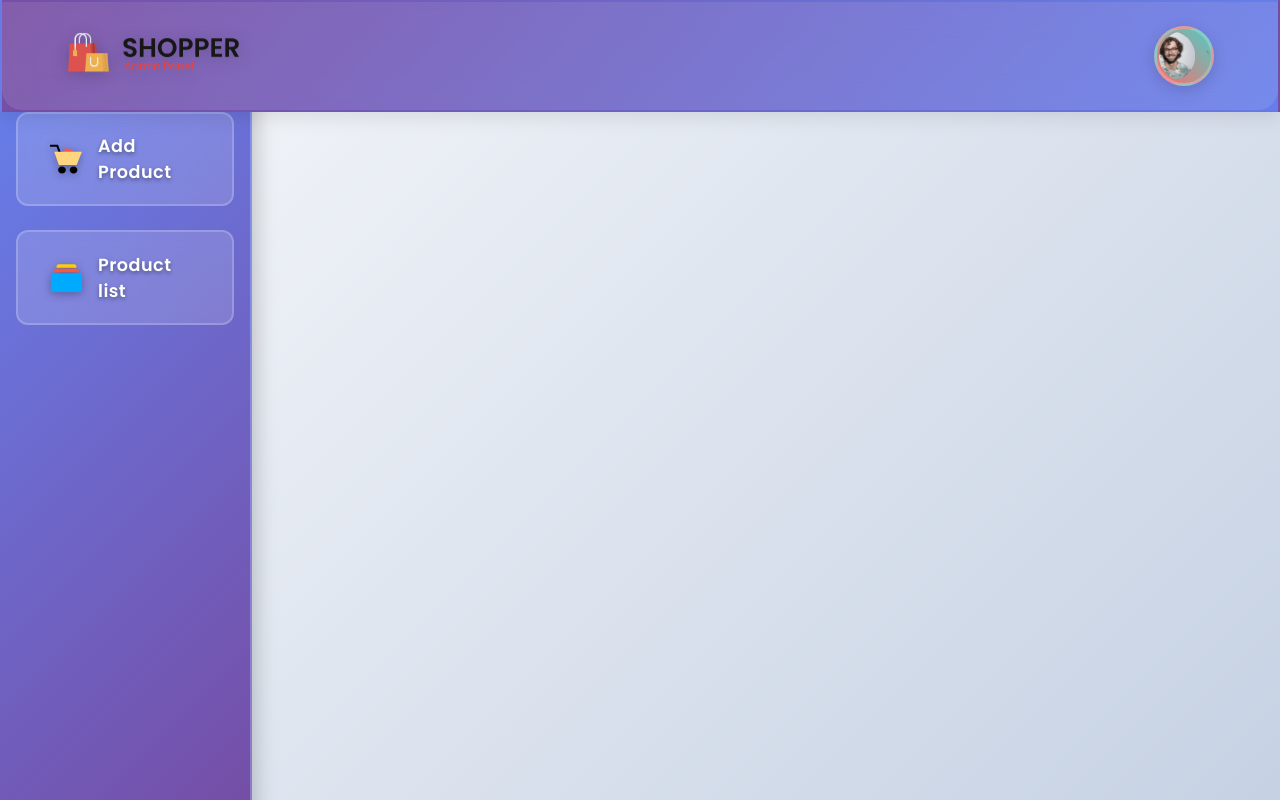
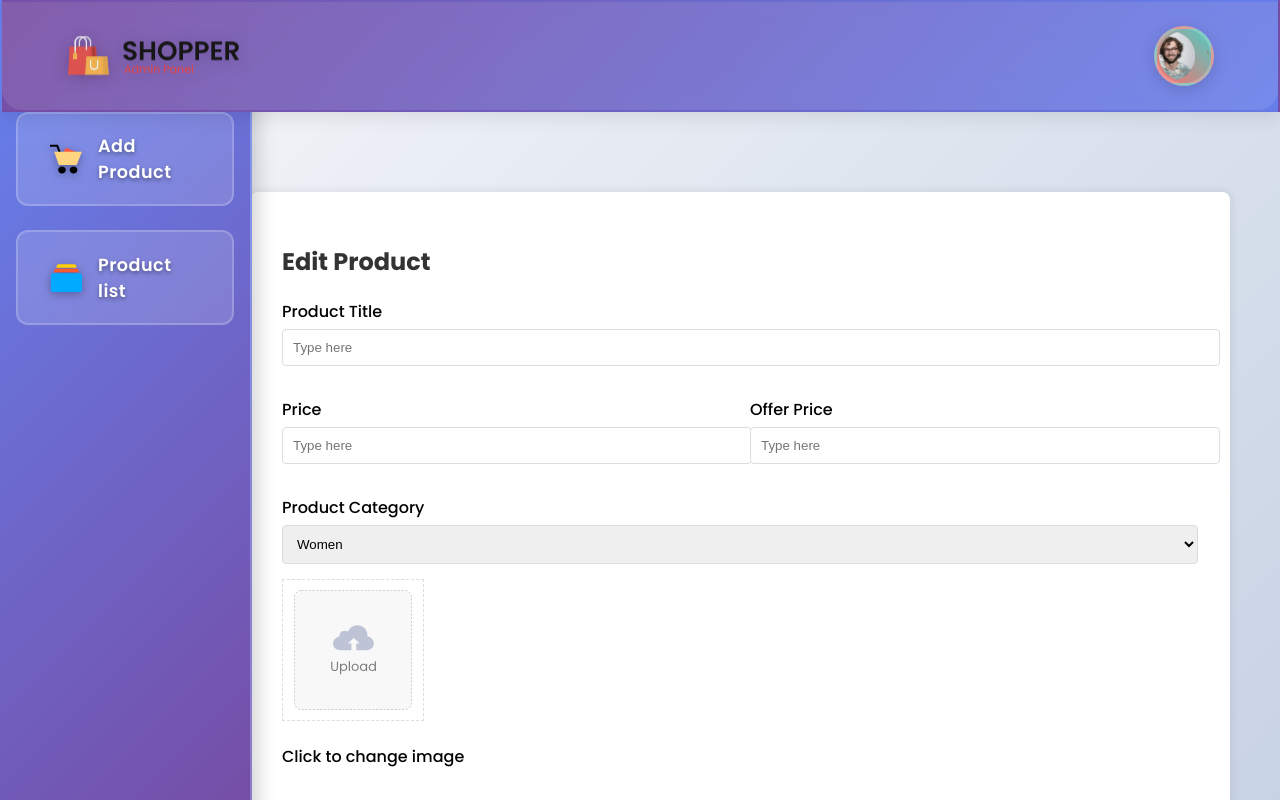
Before and after one commit to Muntahasiddique/Ecommerce_Mern, a React (Vite) app in the folder admin/: page /editproduct/1 in a window 1280 px wide. Shown: the top 800 px of the page. Built offline with nearby package versions, Linux system fonts and the light colour scheme; no server answers.

Commit message:
Added admin update product functionality

```diff
--- /dev/null
+++ b/admin/src/Components/EditProduct/EditProduct.css
@@ -0,0 +1,62 @@
+.EditProduct {
+  margin: 20px 50px;
+  padding: 20px;
+  background: white;
+  border-radius: 8px;
+  box-shadow: 0 0 10px rgba(0, 0, 0, 0.1);
+}
+
+.EditProduct h2 {
+  margin-bottom: 20px;
+  color: #333;
+}
+
+.EditProduct-itemfeild {
+  margin-bottom: 15px;
+}
+
+.EditProduct-itemfeild p {
+  margin-bottom: 5px;
+  font-weight: 500;
+}
+
+.EditProduct-itemfeild input,
+.EditProduct-selector {
+  width: 100%;
+  padding: 10px;
+  border: 1px solid #ddd;
+  border-radius: 4px;
+}
+
+.EditProduct-price {
+  display: flex;
+  gap: 20px;
+}
+
+.EditProduct-price .EditProduct-itemfeild {
+  flex: 1;
+}
+
+.EditProduct-thumbnail-img {
+  width: 120px;
+  height: 120px;
+  object-fit: contain;
+  border: 1px dashed #ddd;
+  padding: 10px;
+  cursor: pointer;
+}
+
+.EditProduct-btn {
+  background: #4CAF50;
+  color: white;
+  border: none;
+  padding: 10px 20px;
+  border-radius: 4px;
+  cursor: pointer;
+  font-size: 16px;
+  margin-top: 20px;
+}
+
+.EditProduct-btn:hover {
+  background: #45a049;
+}
--- /dev/null
+++ b/admin/src/Components/EditProduct/EditProduct.jsx
@@ -0,0 +1,187 @@
+import './EditProduct.css';
+import upload_area from '../../assets/upload_area.svg';
+import { useState, useEffect } from 'react';
+import { useParams, useNavigate } from 'react-router-dom';
+
+const EditProduct = () => {
+  const { productId } = useParams();
+  const navigate = useNavigate();
+  const [image, setImage] = useState(false);
+  const [productDetails, setProductDetails] = useState({
+    id: "",
+    name: "",
+    image: "",
+    category: "women",
+    new_price: "",
+    old_price: "",
+  });
+  const [loading, setLoading] = useState(true);
+
+  useEffect(() => {
+    fetchProduct();
+  }, [productId]);
+
+  const fetchProduct = async () => {
+    try {
+      const response = await fetch(`http://localhost:4000/product/${productId}`);
+
+      // Check if response is OK
+      if (!response.ok) {
+        throw new Error(`HTTP error! status: ${response.status}`);
+      }
+
+      // Check content type to ensure it's JSON
+      const contentType = response.headers.get('content-type');
+      if (!contentType || !contentType.includes('application/json')) {
+        throw new TypeError("Response is not JSON");
+      }
+
+      const product = await response.json();
+      setProductDetails(product);
+      setLoading(false);
+    } catch (error) {
+      console.error("Error fetching product:", error);
+      alert("Failed to fetch product details");
+      setLoading(false);
+    }
+  };
+
+  const ImageHandler = (e) => {
+    setImage(e.target.files[0]);
+  };
+
+  const ChangeHandler = (e) => {
+    setProductDetails({ ...productDetails, [e.target.name]: e.target.value });
+  };
+
+  const UpdateProduct = async () => {
+    let updatedProduct = { ...productDetails };
+
+    // If a new image was selected, upload it first
+    if (image) {
+      try {
+        let formData = new FormData();
+        formData.append('product', image);
+
+        const uploadResponse = await fetch('http://localhost:4000/upload', {
+          method: 'POST',
+          body: formData,
+        });
+
+        const uploadData = await uploadResponse.json();
+        if (uploadData.success) {
+          updatedProduct.image = uploadData.image_url;
+        } else {
+          alert("Failed to upload image");
+          return;
+        }
+      } catch (error) {
+        console.error("Error uploading image:", error);
+        alert("Failed to upload image");
+        return;
+      }
+    }
+
+    // Update the product
+    try {
+      const response = await fetch('http://localhost:4000/updateproduct', {
+        method: 'POST',
+        headers: {
+          'Content-Type': 'application/json',
+        },
+        body: JSON.stringify(updatedProduct),
+      });
+
+      const data = await response.json();
+      if (data.success) {
+        alert("Product Updated Successfully");
+        navigate('/listproduct'); // Redirect to product list
+      } else {
+        alert("Failed to Update Product");
+      }
+    } catch (error) {
+      console.error("Error updating product:", error);
+      alert("Failed to update product");
+    }
+  };
+
+  if (loading) {
+    return <div className="EditProduct">Loading...</div>;
+  }
+
+  return (
+    <div className='EditProduct'>
+      <h2>Edit Product</h2>
+      <div className="EditProduct-itemfeild">
+        <p>Product Title</p>
+        <input
+          value={productDetails.name}
+          onChange={ChangeHandler}
+          type="text"
+          name="name"
+          placeholder='Type here'
+        />
+      </div>
+      <div className="EditProduct-price">
+        <div className="EditProduct-itemfeild">
+          <p>Price</p>
+          <input
+            value={productDetails.old_price}
+            onChange={ChangeHandler}
+            type="text"
+            name="old_price"
+            placeholder='Type here'
+          />
+        </div>
+        <div className="EditProduct-itemfeild">
+          <p>Offer Price</p>
+          <input
+            value={productDetails.new_price}
+            onChange={ChangeHandler}
+            type="text"
+            name="new_price"
+            placeholder='Type here'
+          />
+        </div>
+      </div>
+      <div className="EditProduct-itemfeild">
+        <p>Product Category</p>
+        <select
+          value={productDetails.category}
+          onChange={ChangeHandler}
+          name="category"
+          className='EditProduct-selector'
+        >
+          <option value="women">Women</option>
+          <option value="men">Men</option>
+          <option value="kid">Kid</option>
+        </select>
+      </div>
+      <div className="EditProduct-itemfeild">
+        <label htmlFor="file-input">
+          <img
+            src={image ? URL.createObjectURL(image) : productDetails.image || upload_area}
+            alt=""
+            className='EditProduct-thumbnail-img'
+          />
+          <p>Click to change image</p>
+        </label>
+        <input
+          onChange={ImageHandler}
+          type="file"
+          name="image"
+          id="file-input"
+          hidden
+        />
+      </div>
+      <button
+        className='EditProduct-btn'
+        onClick={UpdateProduct}
+      >
+        Update Product
+      </button>
+    </div>
+  );
+};
+
+export default EditProduct;
--- a/admin/src/Components/ListProduct/ListProduct.jsx
+++ b/admin/src/Components/ListProduct/ListProduct.jsx
@@ -1,6 +1,7 @@
 import { useEffect, useState } from "react";
 import "./ListProduct.css";
 import cross_icon from '../../assets/cross_icon.png'
+import { Link } from "react-router-dom";
 const ListProduct = () => {
   const [allproducts, setallproducts] = useState([]);
 
@@ -37,18 +38,27 @@ const ListProduct = () => {
         <p>Old Price</p>
         <p>New Price</p>
         <p>Category</p>
+          <p>Edit</p>
         <p>Remove</p>
       </div>
       <div className="listproduct-allproducts">
         <hr />
         {allproducts.map((product,index)=>{
-           return    <div  key={index}       className="listProduct-formate-main listProduct-Formate ">
+           return    <div key={index} className="listProduct-formate-main listProduct-Formate">
   <img src={product.image} alt="" className="listproduct-product-icon" />
   <p>{product.name}</p>
   <p>${product.old_price}</p>
   <p>${product.new_price}</p>
   <p>{product.category}</p>
-                 <img src={cross_icon} onClick ={()=>{remove_product(product.id)}}  className="listproduct-removeicon" alt="" />
+  <Link to={`/editproduct/${product.id}`}>
+    <img src={cross_icon} className="listproduct-editicon" alt="Edit" />
+  </Link>
+  <img
+    src={cross_icon}
+    onClick={() => {remove_product(product.id)}}
+    className="listproduct-removeicon"
+    alt="Remove"
+  />
 </div>
         })}
       </div>
--- a/admin/src/Pages/Admin/Admin.jsx
+++ b/admin/src/Pages/Admin/Admin.jsx
@@ -1,6 +1,8 @@
 import AddProduct from '../../Components/AddProduct/AddProduct'
+import EditProduct from '../../Components/EditProduct/EditProduct'
 import ListProduct from '../../Components/ListProduct/ListProduct'
 import Sidebar from '../../Components/Sidebar/Sidebar'
+import { Navigate } from 'react-router-dom'
 import  './Admin.css'
 import { Router ,Routes,Route } from 'react-router-dom'
 const Admin = () => {
@@ -8,8 +10,12 @@ const Admin = () => {
     <div className='Admin' >
       <Sidebar />
       <Routes>
+          <Route path="/" element={<Navigate to="/addproduct" replace />} />
         <Route path='/addproduct' element={<AddProduct/>} />
          <Route path='/listproduct' element={<ListProduct />} />
+
+        <Route path='/editproduct/:productId' element={<EditProduct />} />
+
       </Routes>
     </div>
   )
```
Also changed, not shown: 1 other file (tests, documents, lock files or other folders). Lines whose indentation alone changed are shown as unchanged.
